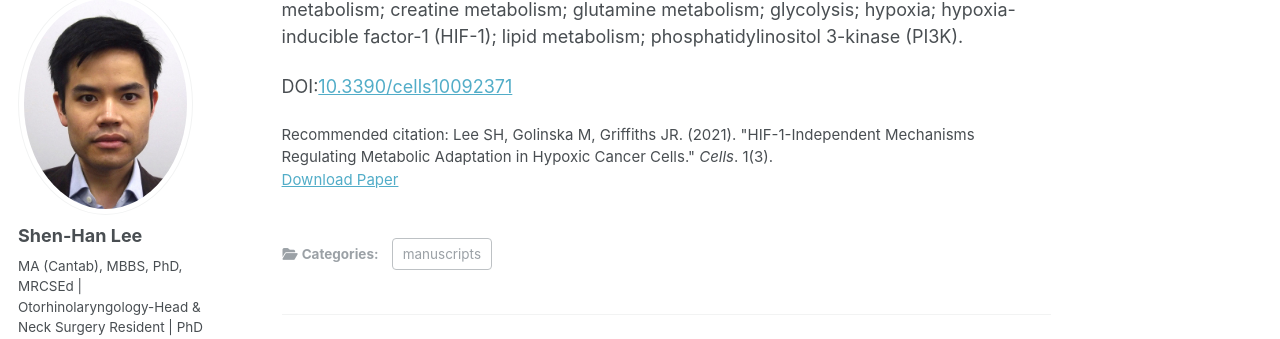
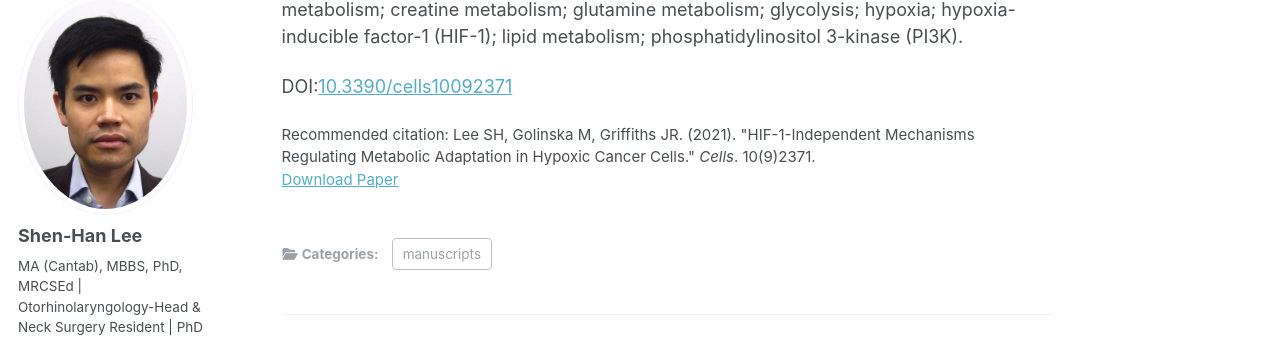
Before and after one commit to shenhanlee/shenhanlee.github.io, a Jekyll site: the page built from _publications/2021-09-09-hif-1-independent-metabolic-adaptation-hypoxia-cancer.md, in a window 1280 px wide and 900 px high, scrolled down 894 px. Shown: the part 113-452 px from the top of the window. Built offline with Jekyll 4.4.1, drawn with Linux system fonts in a browser that asks for light colours; some web fonts are replaced.

Commit message:
Merge remote-tracking branch 'origin/master'

```diff
--- a/_publications/2021-09-09-hif-1-independent-metabolic-adaptation-hypoxia-cancer.md
+++ b/_publications/2021-09-09-hif-1-independent-metabolic-adaptation-hypoxia-cancer.md
@@ -7,7 +7,7 @@ excerpt: 'Review paper on metabolic adaptations involving carbohydrate and creat
 date: 2021-09-09
 venue: 'Cells'
 paperurl: 'https://shenhanlee.github.io/files/Lee SH, Golinska M, Griffiths JR_Cells_2021.pdf'
-citation: 'Lee SH, Golinska M, Griffiths JR. (2021). &quot;HIF-1-Independent Mechanisms Regulating Metabolic Adaptation in Hypoxic Cancer Cells.&quot; <i>Cells</i>. 1(3).'
+citation: 'Lee SH, Golinska M, Griffiths JR. (2021). &quot;HIF-1-Independent Mechanisms Regulating Metabolic Adaptation in Hypoxic Cancer Cells.&quot; <i>Cells</i>. 10(9)2371.'
 ---
 
 Shen-Han Lee <sup>1,*</sup>, Monika Golinska <sup>2,3</sup>, John R. Griffiths <sup>2</sup>
```
